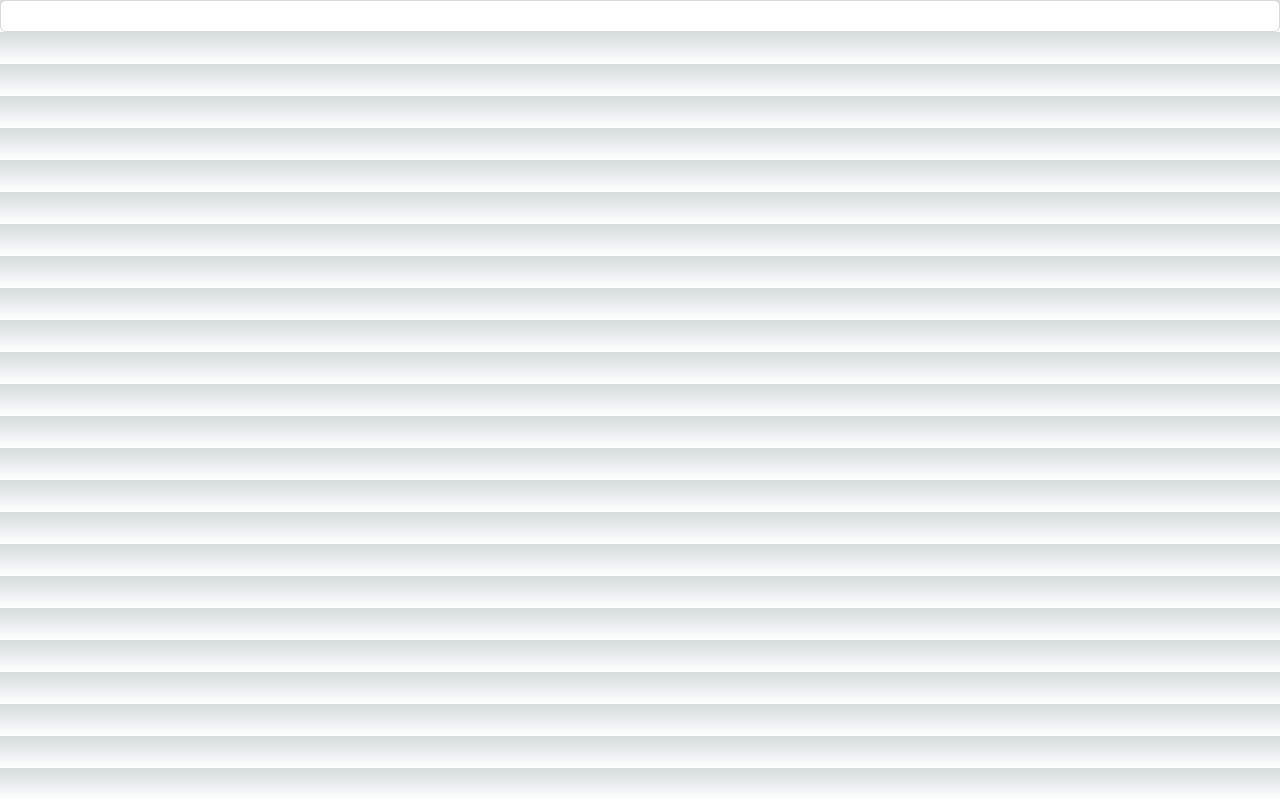
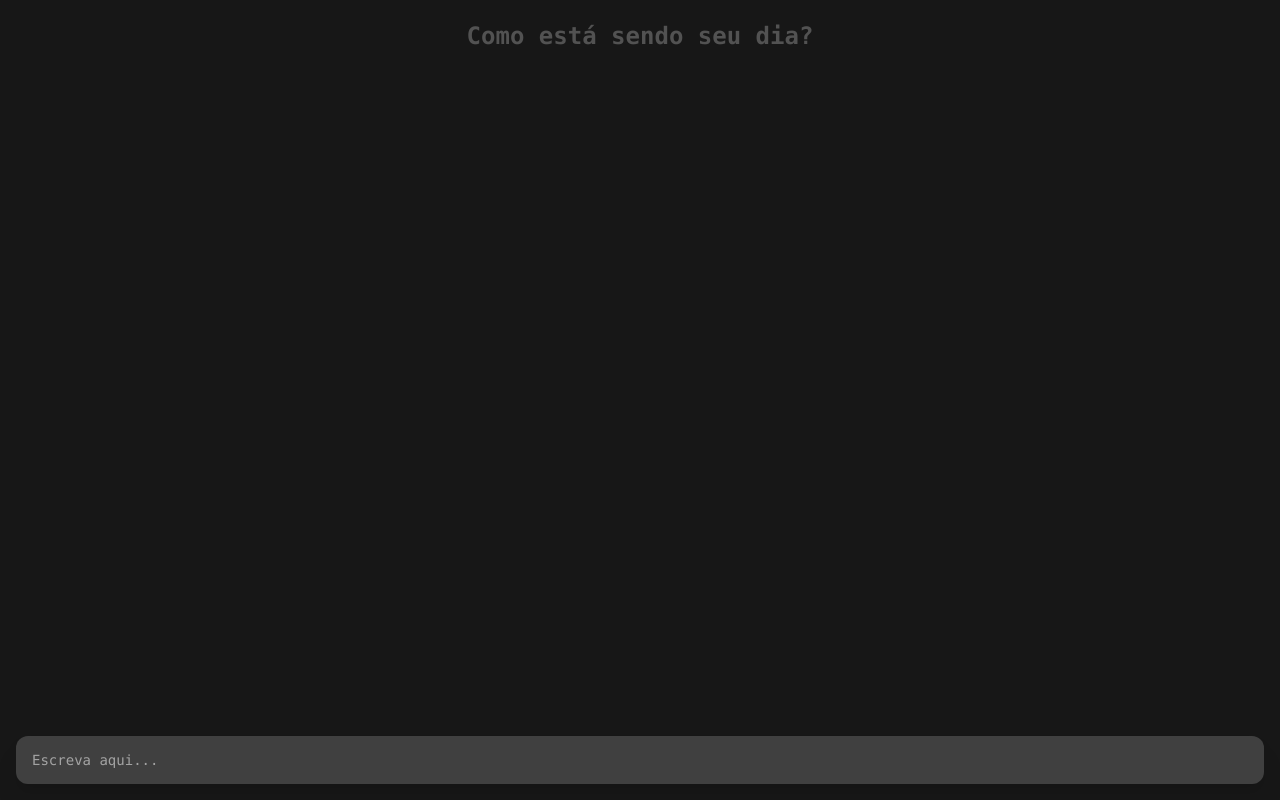
Before and after one commit to effort-app/front-mobile, a Next.js app: page / in a window 1280 px wide. Built offline with nearby package versions, Linux system fonts and the light colour scheme.

Commit message:
feature/visual-flow

```diff
--- a/src/app/page.tsx
+++ b/src/app/page.tsx
@@ -1,18 +1,22 @@
 'use client';
-import Image from 'next/image'
-
-// import { Navbar, Text, Input } from '@nextui-org/react'
-
-import Input from 'antd/lib/input'
-
 
 export default function Home() {
   return (
 
-    <main className="flex min-h-screen flex-col items-center justify-between p-5 bg-black">
+    <main className="flex min-h-screen flex-col items-center justify-between p-5 bg-neutral-900">
       <div className="z-10 w-full max-w-5xl items-center justify-center font-mono text-sm lg:flex">
         <div className="flex flex-col items-center justify-center w-full">
-          <Input className='bg-black'/>
+          <div className="flex flex-row items-center justify-center w-full">
+          </div>
+          <div className="flex flex-row items-center justify-center w-full">
+            <h1 className="text-2xl font-bold text-center text-neutral-600">Como está sendo seu dia?</h1>
+          </div>
+          <div className="flex flex-row items-center justify-center w-full fixed bottom-0 w-full p-4">
+            <input
+              className="w-screen h-12 bg-neutral-700 hover:bg-neutral-800 text-white font-light py-2 px-4 rounded-xl drop-shadow-xl placeholder-neutral-400"
+              placeholder="Escreva aqui..."
+            />
+          </div>
         </div>
       </div>
     </main>
--- a/tailwind.config.js
+++ b/tailwind.config.js
@@ -1,161 +1,18 @@
 /** @type {import('tailwindcss').Config} */
-
 module.exports = {
   content: [
-    './app/*/.{js,ts,jsx,tsx}', // Note the addition of the `app` directory.
-    './pages/*/.{js,ts,jsx,tsx}',
-    './components/*/.{js,ts,jsx,tsx}',
-
-    // Or if using `src` directory:
-    './src/*/.{js,ts,jsx,tsx}',
+    './src/pages/**/*.{js,ts,jsx,tsx,mdx}',
+    './src/components/**/*.{js,ts,jsx,tsx,mdx}',
+    './src/app/**/*.{js,ts,jsx,tsx,mdx}',
   ],
   theme: {
-    fontSize: {
-      xs: '8px',
-      sm: '12px',
-      md: '14px',
-      base: '16px',
-      lg: '18px',
-      xl: '20px',
-      '2xl': '22px',
-      '3xl': '24px',
-      '4xl': '26px',
-      '5xl': '32px',
-      '6xl': '48px',
-    },
-    colors: {
-      black: '#000',
-      white: '#ffffff',
-      'purple-900': '#171033',
-      'purple-800': '#150A3E',
-      'purple-700': '#2E235C',
-      'purple-500': '#4D3B94',
-      'purple-400': '#6448BD',
-      'purple-300': '#7C55E6',
-      'purple-100': '#F65CDB',
-      'red-dark': '#B34946',
-      red: '#FD6763',
-      orange: '#FC9B59',
-      yellow: '#FBFA80',
-      green: '#75C540',
-      'neutral-100': '#FFFFFF',
-      'neutral-300': '#E8EEFA',
-      'neutral-500': '#D0CBE2',
-      'neutral-700': '#A6A1BC',
-      'neutral-900': '#9993AF',
-      gradient: 'linear-gradient(180deg, #E8EEFA 0%, #ffffff 100%)',
-      transparent: 'transparent',
-    },
-    fontFamily: {
-      sans: ['omnes-georgian'],
-    },
     extend: {
-      borderWidth: {
-        3: '3px',
-      },
-      spacing: {
-        '3p': '3px',
-        30: '124px',
-        29: '118px',
-      },
-      height: {
-        '10vh': '10vh',
-        '20vh': '20vh',
-        '30vh': '30vh',
-        '40vh': '40vh',
-        '50vh': '50vh',
-        '60vh': '60vh',
-        '70vh': '70vh',
-        '80vh': '80vh',
-        '90vh': '90vh',
-      },
-      width: {
-        'full-120': '120%',
-        'full-140': '140%',
-      },
-      fontWeight: {
-        normal: 500,
-        semibold: 600,
-        bold: 700,
-        bolder: 900,
-      },
-      dropShadow: {
-        '2xl-purple-300': '5px 5px 20px #4d3b94',
-        text: '0px 3px 0px #2E235C',
-      },
-      borderRadius: {
-        '8px': '8px',
-        '4xl': '48px',
-        '5xl': '60px',
-      },
       backgroundImage: {
-        spikes:
-          'linear-gradient(-30deg, transparent 70%, #171033 75%), linear-gradient(30deg, transparent 70%, #171033 75%)',
-        'gradient-000': 'linear-gradient(180deg, #ffffff 0%, #E8EEFA 100%)',
-        'gradient-100': 'linear-gradient(90deg, #fd6763 0%, #fbfa80 50%, #ffffff 100%)',
-        'gradient-300': 'linear-gradient(90deg, #00C8C8 0%, #8BD857 49%, #fbfa80 100%)',
-        'gradient-500':
-          'linear-gradient(90deg, #7c55e6 0%, #F65CDB 34%, #fd6763 65%, #fbfa80 100%)',
-        'gradient-700': 'linear-gradient(180deg, #2E235C 70%, #4D3B94 100%)',
-        'gradient-799': 'linear-gradient(173deg, #4D3B94 0%, #4D3B94 44%, #7C55E6 100%)',
-        'gradient-800':
-          'linear-gradient(197deg, #7C55E6 0%, #F65CDB 35%, #FD6763 63%, #FBFA80 100%)',
-        'gradient-900':
-          'linear-gradient(90deg, #2e235c 0%, #4d3b94 34%, #7c55e6 62%, #F65CDB 100%)',
-        'gradient-999':
-          'linear-gradient(180deg, #F65CDB -20%, #7c55e6 10%, #4d3b94 40%, #2e235c 50%, #2e235c 100%)',
-      },
-      backgroundSize: {
-        small: '20px 10px',
-      },
-      content: {
-        empty: ' ',
-      },
-      rotate: {
-        15: '15deg',
-        20: '20deg',
-        30: '30deg',
-      },
-      screens: {
-        '2sm': { max: '414px' },
-        '3sm': { max: '375px' },
-        xs: '320px',
-        sm: '376px',
-        md: '400px',
-      },
-      animation: {
-        flip: 'flip 1s ease-in-out',
-        spin: 'spin 1s linear infinite',
-      },
-      transitionProperty: {
-        height: 'height',
-      },
-      keyframes: () => ({
-        flip: {
-          '0%': { transform: 'rotateY(0deg)', opacity: 0 },
-          '100%': { transform: 'rotateY(720deg)', opacity: 1 },
-        },
-        spin: {
-          '0%': { transform: 'rotate(0deg)' },
-          '100%': { transform: 'rotate(360deg)' },
-        },
-      }),
-      clipPath: {
-        zigzag: 'polygon(0 0, 100% 0, 100% 80%, 50% 100%, 0 80%)',
-      },
-      maxWidth: {
-        '12char': '114px',
-      },
-      aspectRatio: {
-        '1-1.15': '1 / 1.15',
-        'collection-card': '2 / 1',
-      },
-      letterSpacing: {
-        1.2: '1.2px',
-      },
-      grayscale: {
-        50: '50%',
+        'gradient-radial': 'radial-gradient(var(--tw-gradient-stops))',
+        'gradient-conic':
+          'conic-gradient(from 180deg at 50% 50%, var(--tw-gradient-stops))',
       },
     },
   },
-};
+  plugins: [],
+}
```
